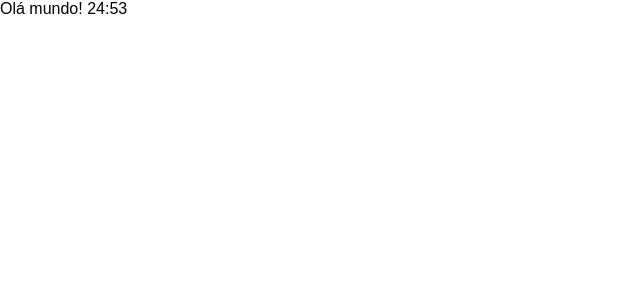
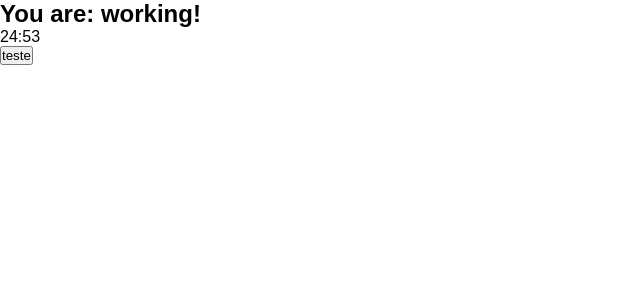
Before and after one commit to LuscaKF/pomodoroApp, a React (Create React App) app: page / in a window 1280 px wide. Shown: the top 300 px of the page, without its empty margins (0-640 px from the left). Built offline with nearby package versions, Linux system fonts and the light colour scheme.

Commit message:
Componentes do Timer e Button

```diff
--- /dev/null
+++ b/src/components/button.tsx
@@ -0,0 +1,13 @@
+import React from 'react';
+
+interface Props {
+  text: string;
+  onClick?: () => void;
+  className?: string;
+}
+
+export function Button(props: Props): JSX.Element {
+  return (
+    <button onClick={props.onClick} className={props.className}>{props.text}</button>
+  );
+}
--- a/src/components/pomodoro-timer.tsx
+++ b/src/components/pomodoro-timer.tsx
@@ -1,6 +1,7 @@
 import React from 'react';
 import { useInterval } from '../hooks/use-interval';
-import { secondsToTime } from '../utils/second-to-time';
+import { Button } from './button';
+import { Timer } from './timer';
 
 interface Props {
   defaultPomodoroTime: number;
@@ -13,5 +14,11 @@
     setMainTime(mainTime - 1);
   }, 1000);
 
-  return <div>Olá mundo! {secondsToTime(mainTime)}</div>;
+  return (
+    <div className='pomodoro'>
+      <h2>You are: working!</h2>
+      <Timer mainTime={mainTime} />
+      <Button text="teste"></Button>
+    </div>
+  );
 }
--- /dev/null
+++ b/src/components/timer.tsx
@@ -0,0 +1,12 @@
+import React from 'react';
+import { secondsToTime } from '../utils/second-to-time';
+
+interface Props {
+  mainTime: number;
+}
+
+export function Timer(props: Props): JSX.Element {
+  return <div className="timer">
+      {secondsToTime(props.mainTime)}
+    </div>;
+}
```
